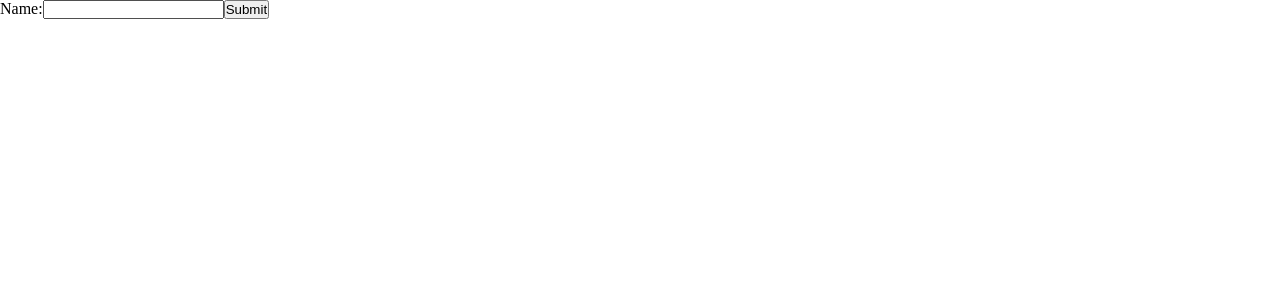
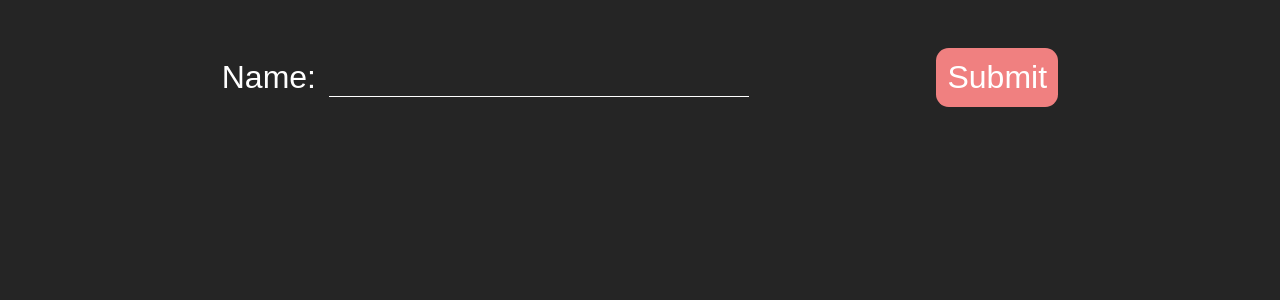
Before and after one commit to fontoful/Hooks-API, a React (Create React App) app: page / in a window 1280 px wide. Shown: the top 300 px of the page. Built offline with nearby package versions, Linux system fonts and the light colour scheme.

Commit message:
added styles to the input

```diff
--- a/src/App.js
+++ b/src/App.js
@@ -1,11 +1,38 @@
-import React from 'react';
+import React, { useState } from 'react';
 import './App.scss';
+
+// Component imports
 import InputForm from './components/input_form/InputForm'
+import ImageList from './components/imageList/ImageList'
+
+const API_KEY = '15067697-a347138b0dcbd88a15f281e67';
+
+/*
+https://pixabay.com/api/videos/?key=15067697-a347138b0dcbd88a15f281e67&q=yellow+flowers
+*/
 
 function App() {
+
+    const [data, setData] = useState([]);
+
+    const makeApiRequest = async (e) => {
+        // prevent default
+        e.preventDefault();
+
+        // Grab input
+        const search = e.target.elements.name.value;
+
+        // Make api request
+        const req = await fetch(`https://pixabay.com/api/videos/?key=${API_KEY}&q=${search}`);
+
+        const response = await req.json();
+        setData(response.hits)
+    }
+
   return (
     <>
-        <InputForm />
+        <InputForm request={makeApiRequest} />
+        <ImageList data={data}/>
     </>
   );
 }
--- a/src/App.scss
+++ b/src/App.scss
@@ -2,4 +2,26 @@
     margin: 0;
     padding: 0;
     box-sizing: border-box;
+    outline: none;
 }
+
+body {
+    font-family: sans-serif;
+    font-size: 16px;
+    line-height: 1.6;
+    width: 80%;
+    margin: auto;
+    overflow: hidden;
+    background: #252525;
+    height: 100%;
+    color: #fff;
+}
+
+a {
+    color: #fff;
+    text-decoration: none;
+}
+
+p {
+    color: #fff;
+}
--- /dev/null
+++ b/src/components/imageList/ImageList.js
@@ -0,0 +1,16 @@
+import React from 'react';
+import './ImageList.scss'
+
+const ImageList = ( {data} ) => {
+    return(
+        <>
+            {data.map(value => (
+                <div key={value.id} className="container">
+                    <p>{value.tags}</p>
+                </div>
+            ))}
+        </>
+    )
+}
+
+export default ImageList;
--- a/src/components/input_form/InputForm.js
+++ b/src/components/input_form/InputForm.js
@@ -1,14 +1,15 @@
 import React from 'react';
+import './InputForm.scss';
 
-const InputForm = () => {
+const InputForm = ({ request }) => {
     return(
         <>
-            <form>
+            <form onSubmit={request}>
                 <label>
                 Name:
-                <input type="text" name="name" />
+                <input type="text" name="name" id="mainInput" />
                 </label>
-                <input type="submit" value="Submit" />
+                <input type="submit" value="Submit" id="button" />
             </form>
         </>
     )
--- /dev/null
+++ b/src/components/input_form/InputForm.scss
@@ -0,0 +1,35 @@
+form {
+    margin-top: 3rem;
+    font-size: 2rem;
+    display: flex;
+    text-align: center;
+    justify-content: space-around;
+    align-items: center;
+    height: 100%;
+
+
+
+    input {
+        font-size: 2rem;
+        background: none;
+        color: #fff;
+        border: none;
+    }
+
+    #mainInput {
+        border-bottom: 1px solid #fff;
+        outline: none;
+        margin-left: .8rem;
+    }
+
+    #button{
+        background: lightcoral;
+        padding: .7rem;
+        border-radius: .8rem;
+    }
+
+    #button:hover{
+        transform: translateY(-.2rem);
+        cursor: pointer;
+    }
+}
```
Also changed, not shown: src/components/imageList/ImageList.scss (added).
